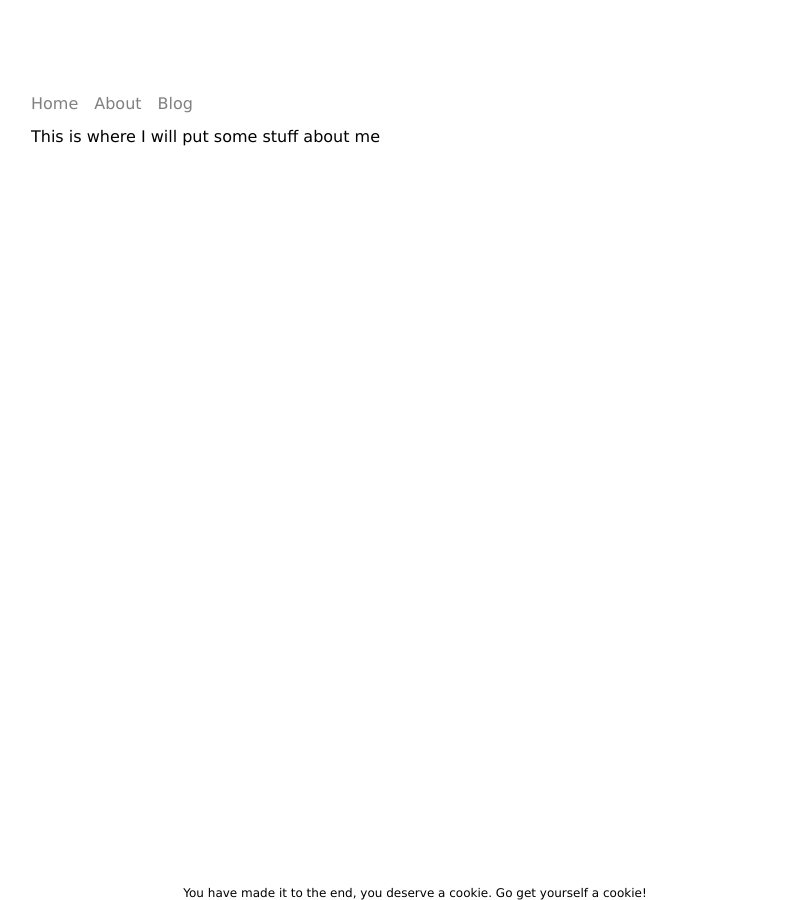
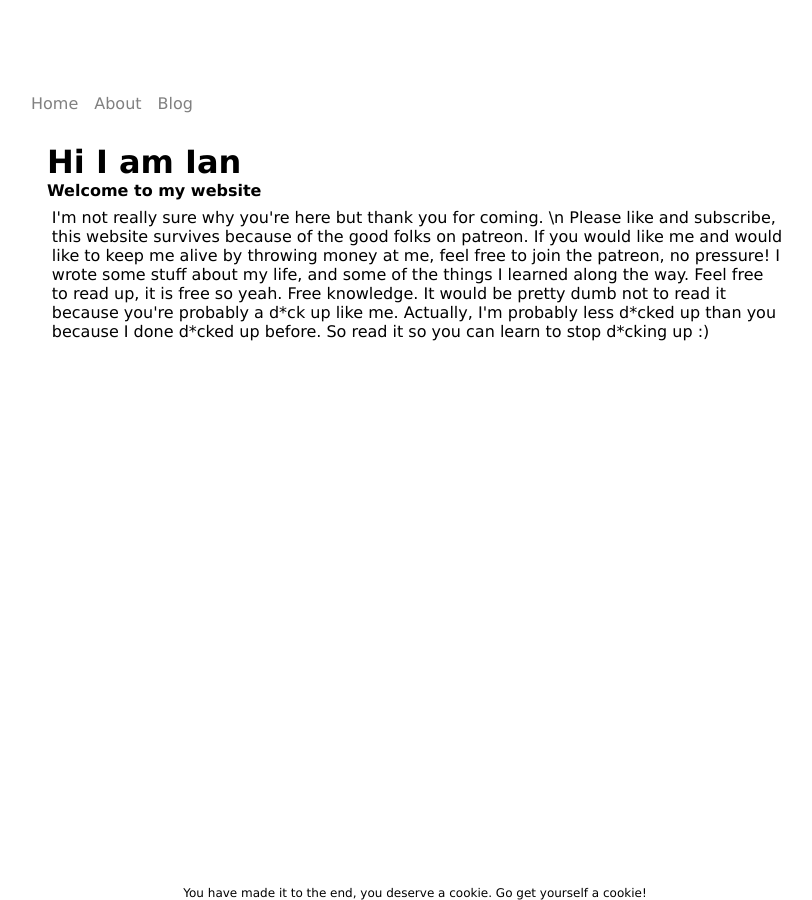
Before and after one commit to IanHibbert/ianhibbert.github.io, a Jekyll site: the page built from index.html, in a window 1280 px wide. Shown: the whole page, without its empty margins (225-1037 px from the left). Built offline with Jekyll 4.4.1, drawn with Linux system fonts in a browser that asks for light colours.

Commit message:
wrote intro

```diff
--- /dev/null
+++ b/_sass/home.scss
@@ -0,0 +1,8 @@
+.home-wrapper {
+  padding: 1rem;
+}
+
+.intro {
+  padding-top: 0.5rem;
+  padding-left: 0.3rem;
+}
--- a/assets/css/styles.scss
+++ b/assets/css/styles.scss
@@ -2,4 +2,5 @@
 ---
 
 @import "main";
+@import "home";
 @import "blog";
--- a/index.html
+++ b/index.html
@@ -2,10 +2,17 @@
 layout: default
 title: ian hibbert
 ---
-<div class="container">
-  <div class="row">
-    <div class="col l8 push-l2">
-      <p>This is where I will put some stuff about me</p>
-    </div>
-  </div>
+<div class="home-wrapper">
+  <h1>Hi I am Ian</h1>
+  <h4>Welcome to my website</h4>
+  <p class="intro">
+    I'm not really sure why you're here but thank you for coming. \n
+    Please like and subscribe, this website survives because of the good folks on patreon.
+    If you would like me and would like to keep me alive by throwing money at me, feel free to join the patreon, no pressure!
+    I wrote some stuff about my life, and some of the things I learned along the way.
+    Feel free to read up, it is free so yeah. Free knowledge.
+    It would be pretty dumb not to read it because you're probably a d*ck up like me.
+    Actually, I'm probably less d*cked up than you because I done d*cked up before.
+    So read it so you can learn to stop d*cking up :)
+  </p>
 </div>
```
